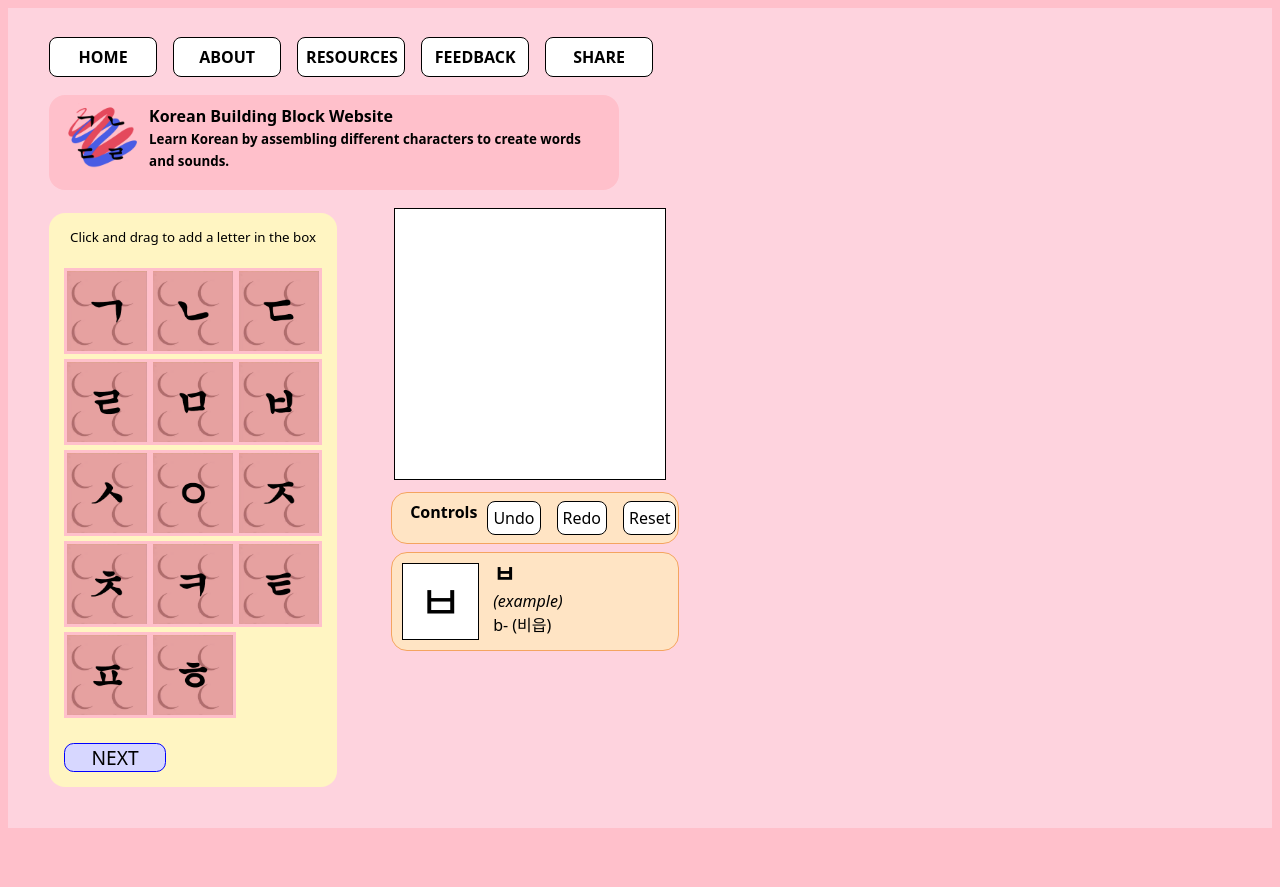
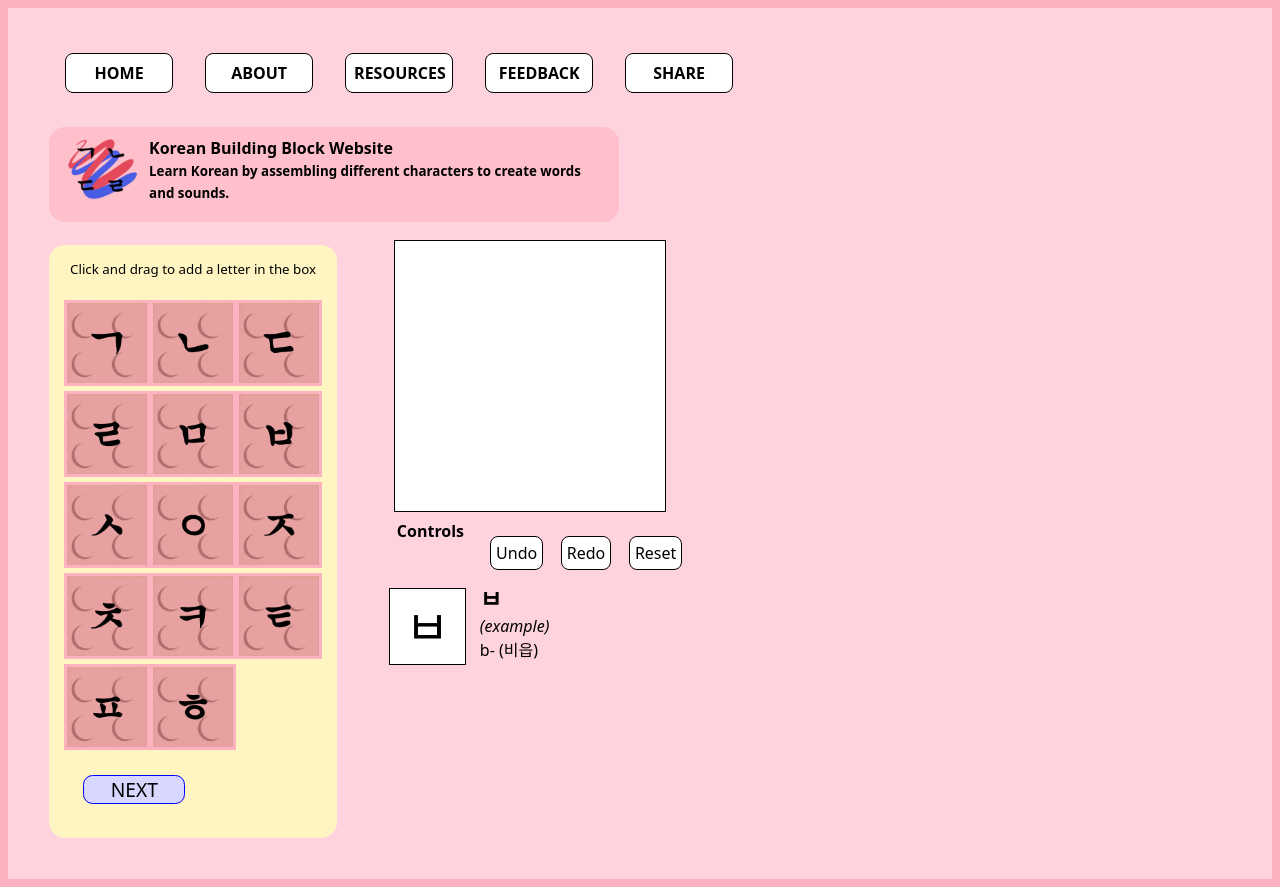
Before and after one commit to stephull/korean-building-blocks, a React (Create React App) app in the folder frontend/: page / in a window 1280 px wide. Before the commit the page ends 836 px from the top, so only its background shows below. Built offline with nearby package versions, Linux system fonts and the light colour scheme.

Commit message:
react hook - change panel based on letters, controls, and feedback

```diff
--- a/frontend/src/main.css
+++ b/frontend/src/main.css
@@ -1,5 +1,5 @@
 :root {
-  --def-bg: pink;
+  --def-bg: rgb(252, 178, 191);
   --app-bg: rgb(254, 211, 222);
   --panel-bg: rgb(255, 245, 194);
   --hover-letter: rgb(236, 236, 236);
@@ -90,7 +90,7 @@ html {
   width: 75px;
 }
 
-.helper {
+.assist {
   margin: 1.5%;
   background-color: bisque;
   padding: 0.5em;
@@ -111,13 +111,15 @@ html {
 .customButton {
   border-radius: 0.5em;
   text-align: center;
+  margin: 1em;
+  display: block;
 }
 
 .ctrlButton {
   background-color: white;
   padding: 5px;
   border: 1px solid black;
-  margin-right: 1em;
+  margin-right: 0.1em;
 }
 
 .headerButton {
```
